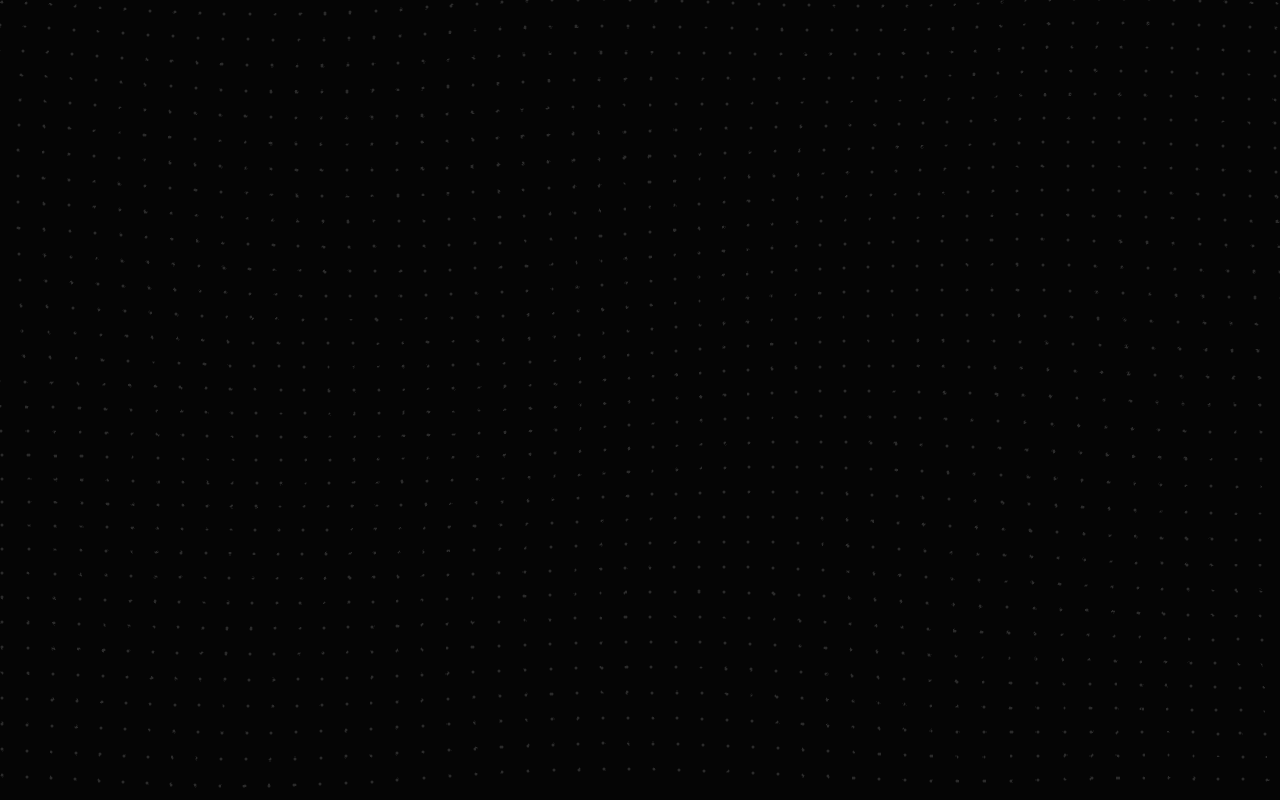
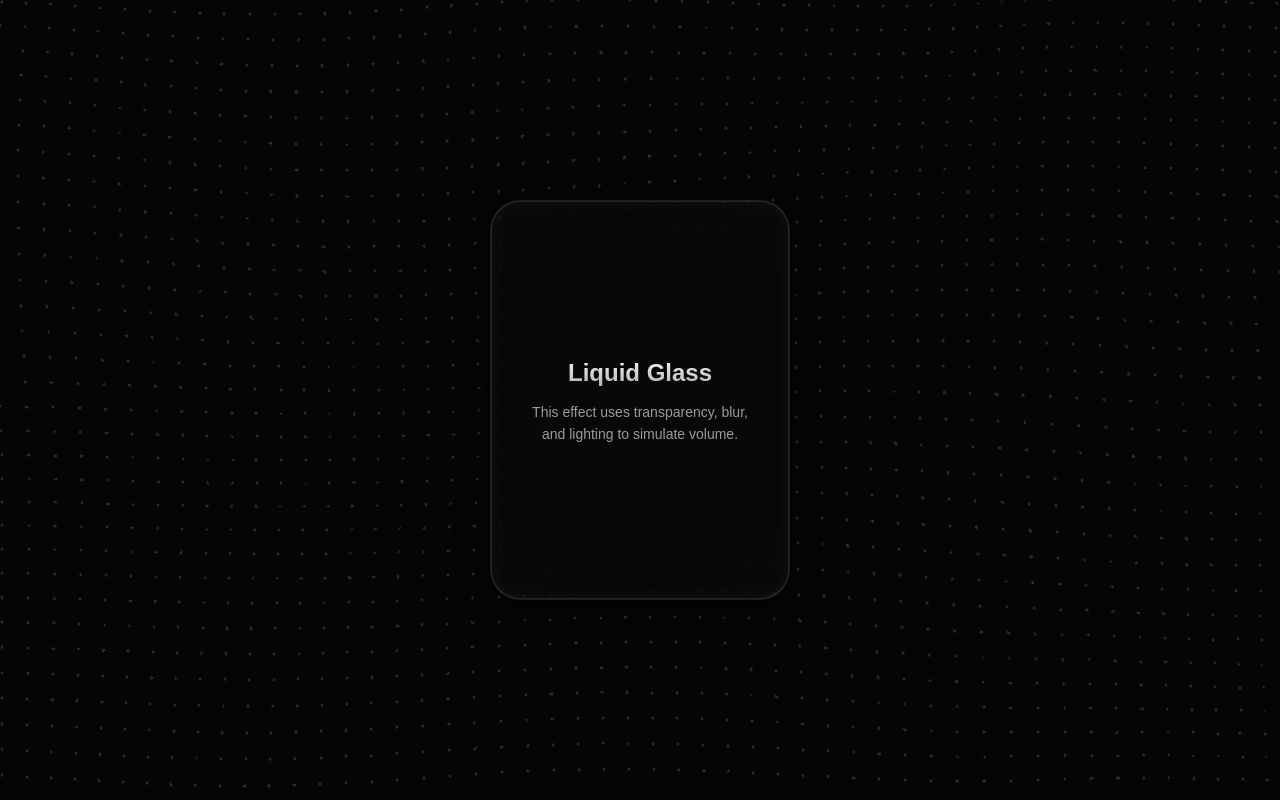
Before and after one commit to shrey258/portfolio_2, a React (Vite) app: page / in a window 1280 px wide. Built offline with nearby package versions, Linux system fonts and the light colour scheme.

Commit message:
Add LiquidGlassCard component with centered layout and gradient text styling

```diff
--- a/src/App.tsx
+++ b/src/App.tsx
@@ -1,10 +1,33 @@
 import './App.css';
 import TopoBackground from './components/TopoBackground';
+import LiquidGlassCard from './components/LiquidGlassCard';
 
 function App() {
   return (
-    <div className="App">
+    <div className="App flex items-center justify-center min-h-screen">
       <TopoBackground />
+      <LiquidGlassCard
+        style={{ width: '300px', height: '400px' }}
+      >
+        <h2 style={{
+          marginBottom: '10px',
+          fontSize: '24px',
+          fontWeight: '600',
+          background: 'linear-gradient(to bottom, #ffffff, #aaaaaa)',
+          WebkitBackgroundClip: 'text',
+          WebkitTextFillColor: 'transparent'
+        }}>
+          Liquid Glass
+        </h2>
+
+        <p style={{
+          fontSize: '14px',
+          lineHeight: '1.6',
+          color: 'rgba(255, 255, 255, 0.6)'
+        }}>
+          This effect uses transparency, blur, and lighting to simulate volume.
+        </p>
+      </LiquidGlassCard>
     </div>
   );
 }
--- /dev/null
+++ b/src/components/LiquidGlassCard.tsx
@@ -0,0 +1,55 @@
+import React from 'react';
+
+interface LiquidGlassCardProps {
+  children?: React.ReactNode;
+  className?: string;
+  style?: React.CSSProperties;
+}
+
+const LiquidGlassCard: React.FC<LiquidGlassCardProps> = ({ children, className = '', style = {} }) => {
+  return (
+    <div
+      className={className}
+      style={{
+        // Default Sizing (can be overridden)
+        padding: '40px',
+        borderRadius: '30px', // Higher border-radius feels more "liquid"
+
+        // 1. THE GLASS BASE
+        // We use a very low opacity white/grey. The magic happens in backdrop-filter.
+        background: 'rgba(10, 10, 10, 0.6)',
+
+        // 2. THE FROSTING (Refraction)
+        // blur: smooths out the dots behind it.
+        // saturate: boosts colors behind it (makes it look like a lens).
+        backdropFilter: 'blur(40px) saturate(180%)',
+        WebkitBackdropFilter: 'blur(40px) saturate(180%)', // Safari support
+
+        // 3. THE LIQUID EDGES (Highlight & Shadow)
+        // Instead of a flat border, we use box-shadows to simulate light hitting a curved edge.
+        border: '1px solid rgba(255, 255, 255, 0.08)',
+        boxShadow: `
+          0 4px 30px rgba(0, 0, 0, 0.5),    /* Deep shadow for depth */
+          inset 0 0 20px rgba(255, 255, 255, 0.05), /* Inner glow (volume) */
+          inset 0 0 0 1px rgba(255, 255, 255, 0.1) /* Inner rim light */
+        `,
+
+        // Content Styling
+        color: 'rgba(255, 255, 255, 0.9)',
+        display: 'flex',
+        flexDirection: 'column',
+        justifyContent: 'center',
+        alignItems: 'center',
+        textAlign: 'center',
+        fontFamily: 'sans-serif',
+
+        // Merge passed styles last to allow overrides
+        ...style,
+      }}
+    >
+      {children}
+    </div>
+  );
+};
+
+export default LiquidGlassCard;
--- a/src/index.css
+++ b/src/index.css
@@ -1,3 +1,5 @@
+@import "tailwindcss";
+
 /* CSS reset and base styles can go here */
 body {
   margin: 0;
```
